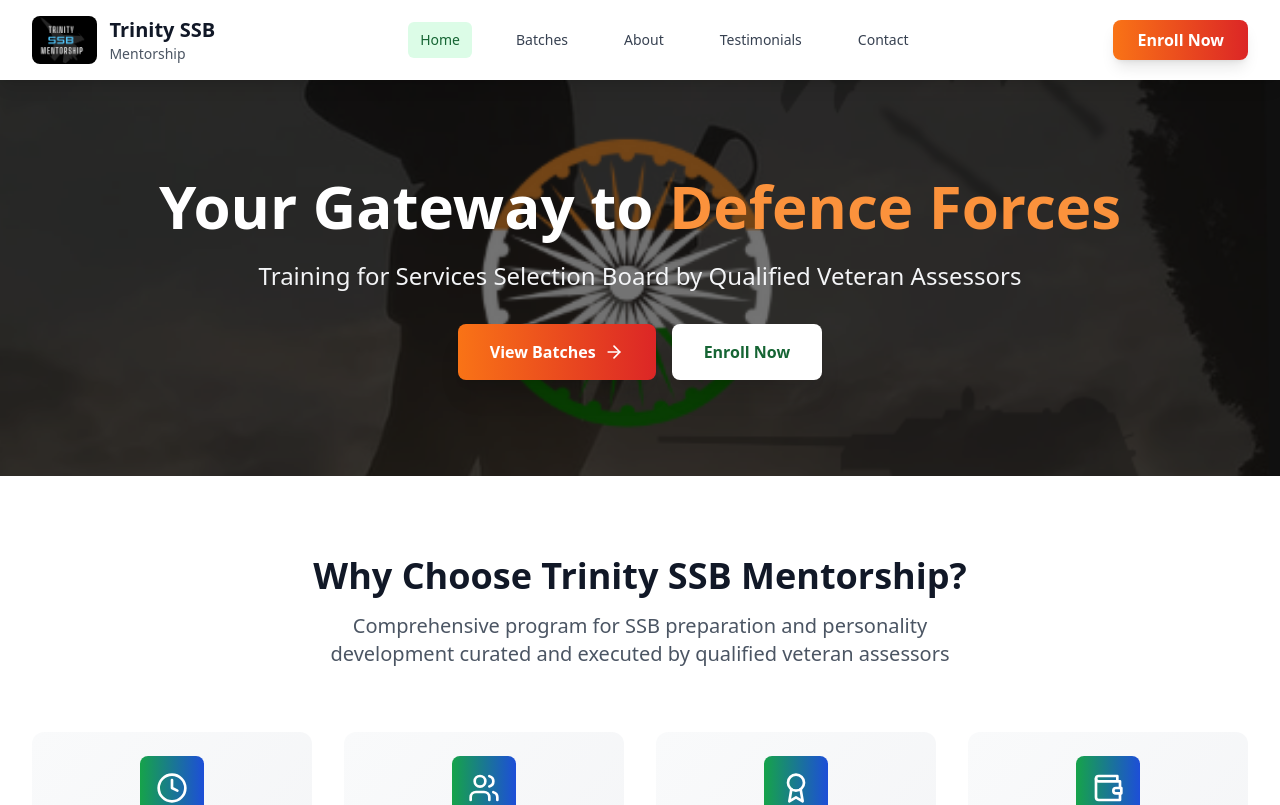
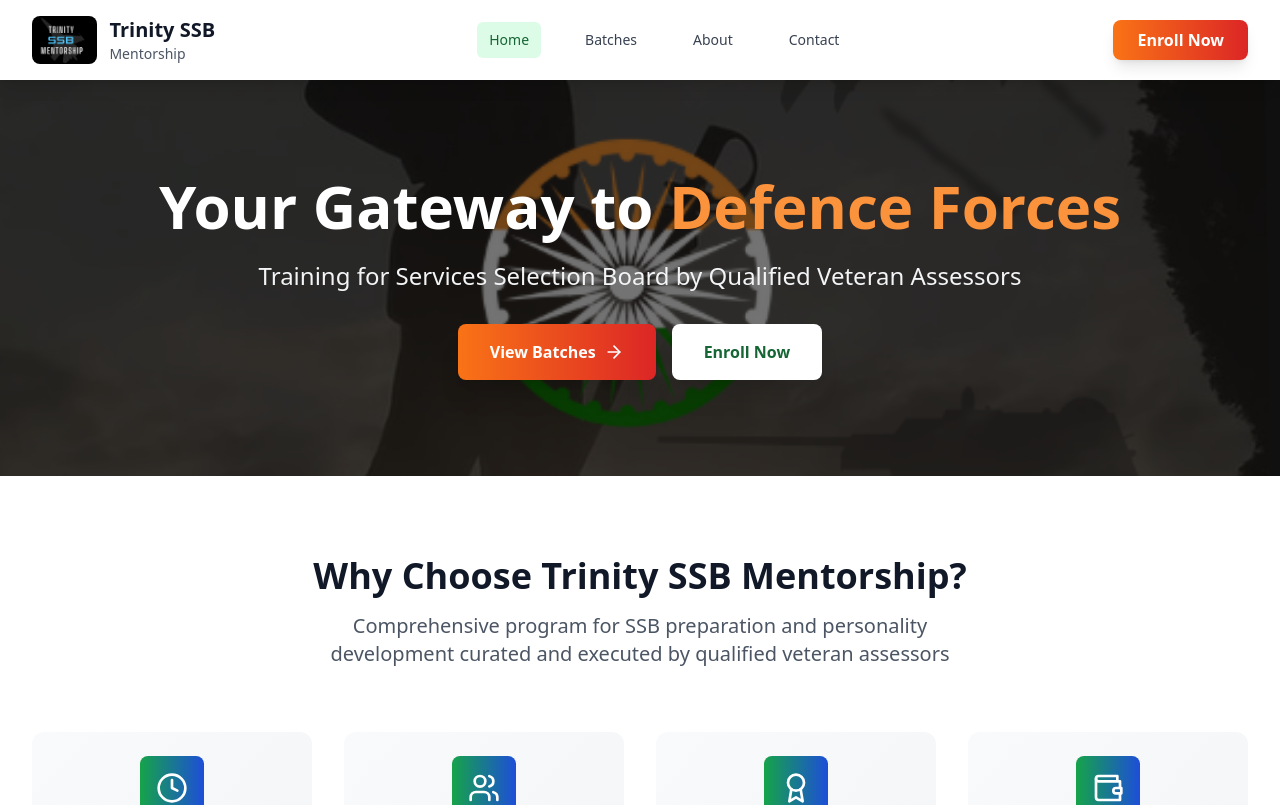
Before and after one commit to mahinanup/trinityssbmentorship, a React (Vite) app: page / in a window 1280 px wide. Shown: the top 805 px of the page. Built offline with nearby package versions, Linux system fonts and the light colour scheme.

Commit message:
updated azure function url and removed testimonials

```diff
--- a/src/App.tsx
+++ b/src/App.tsx
@@ -5,7 +5,7 @@
 import Home from './pages/Home';
 import Batches from './pages/Batches';
 import Enroll from './pages/Enroll';
-import Testimonials from './pages/Testimonials';
+// import Testimonials from './pages/Testimonials';
 import About from './pages/About';
 import Contact from './pages/Contact';
 
@@ -18,7 +18,7 @@
           <Route path="/" element={<Home />} />
           <Route path="/batches" element={<Batches />} />
           <Route path="/enroll" element={<Enroll />} />
-          <Route path="/testimonials" element={<Testimonials />} />
+          {/* <Route path="/testimonials" element={<Testimonials />} /> */}
           <Route path="/about" element={<About />} />
           <Route path="/contact" element={<Contact />} />
         </Routes>
--- a/src/components/Layout.tsx
+++ b/src/components/Layout.tsx
@@ -14,7 +14,6 @@
     { name: 'Home', href: '/' },
     { name: 'Batches', href: '/batches' },
     { name: 'About', href: '/about' },
-    { name: 'Testimonials', href: '/testimonials' },
     { name: 'Contact', href: '/contact' },
   ];
 
--- a/src/pages/Enroll.tsx
+++ b/src/pages/Enroll.tsx
@@ -47,7 +47,7 @@
     const message = `Enrollment details: Full Name: ${formData.fullName}, Email: ${formData.email}, Phone: ${formData.phone}, Education: ${formData.education}, Batch: ${batchInfo}, Experience: ${formData.experience}, Motivation: ${formData.motivation}`;
 
     // Replace with your Azure Function URL
-    const azureFunctionUrl = "https://commsservice-b6crf3bwdjghcfcz.canadacentral-01.azurewebsites.net/api/azureCommsService?code=asG2_G2QFx0oKib1q41lJ2P9JVNbfidbgewlJDXuLNo0AzFul_LHTA==";
+    const azureFunctionUrl = "https://commservicemahin.azurewebsites.net/api/azureCommsService?code=JxEaECSXyqV1fKxR77hpGDyOmKwojVT6oduTMoG5nq1uAzFucpVIxw==";
 
     fetch(azureFunctionUrl, { // Keep the fetch call
       method: 'POST',
```
